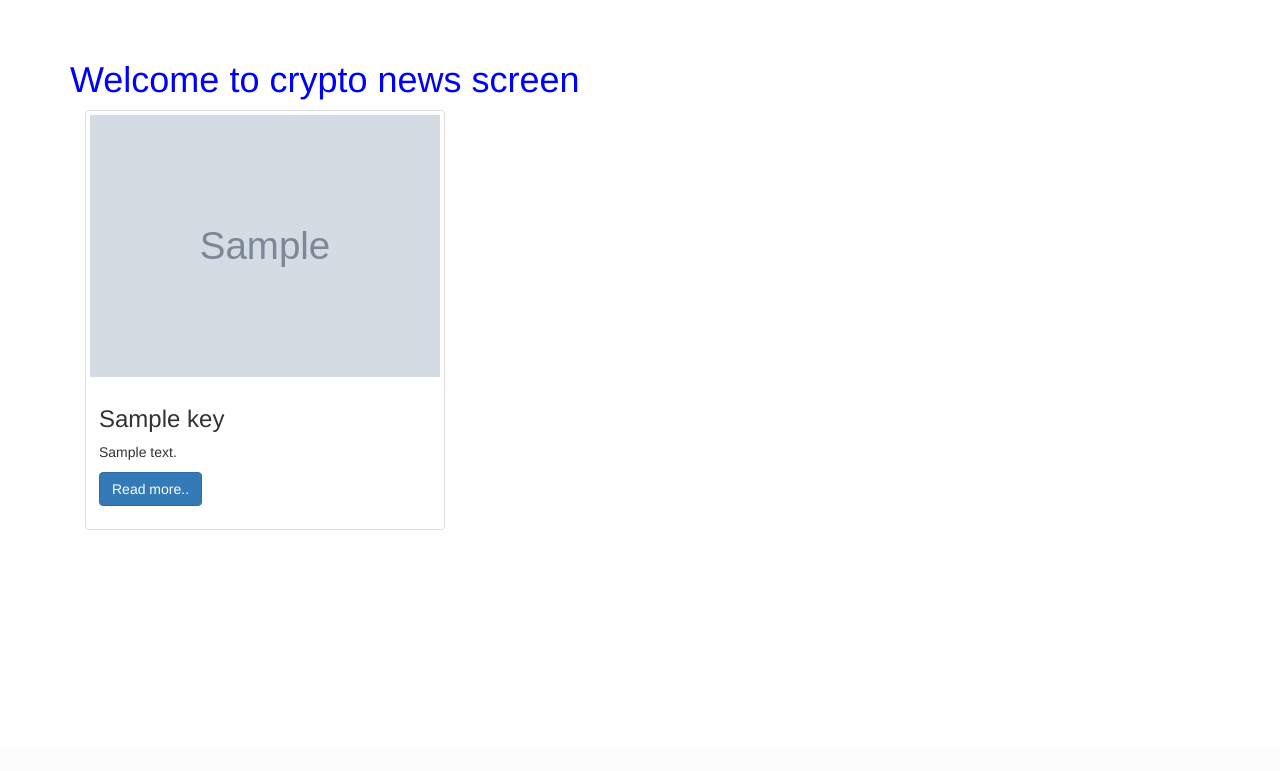
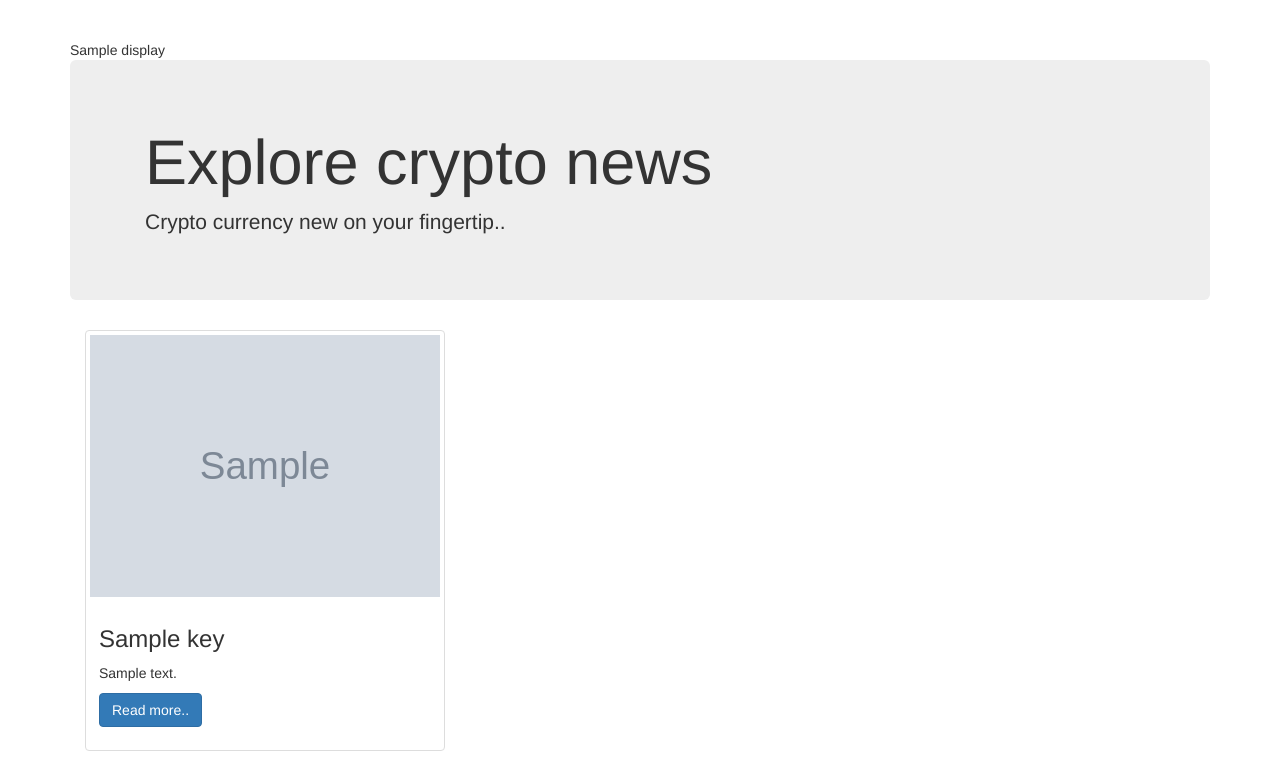
Before and after one commit to jithesh944/crypto_News, a Django app: template cryptoNewsPrj/crypto/templates/home.html in a window 1280 px wide. Shown: the part 51-822 px from the top of the page. Before the commit the page ends 581 px from the top, so only its background shows below. Run offline with Django 3.2, Linux system fonts and the light colour scheme; the template is opened without the code that fills it: most values are stand-ins (such as "Sample title", 1, 10 or a date in 2020); grey boxes marked "Sample" are stand-in pictures; some libraries are stand-ins or nearby versions.

Commit message:
Update the views with price api call

```diff
--- a/cryptoNewsPrj/crypto/templates/home.html
+++ b/cryptoNewsPrj/crypto/templates/home.html
@@ -1,10 +1,17 @@
 {% extends 'base.html' %}
 
 {% block content %}
-<h1 style="color: blue;">Welcome to crypto news screen</h1>
+<!-- <h1 style="color: blue;">Welcome to crypto news screen</h1> -->
+{{api_price.DISPLAY }}
+<div class="jumbotron jumbotron-fluid">
+    <div class="container">
+      <h1 class="display-3">Explore crypto news</h1>
+      <p class="lead">Crypto currency new on your fingertip..</p>
+    </div>
+</div>
 <div class="container">
-    <div class="row" style=" display: flex;flex-wrap: wrap;">
-        {% for key in api.Data %}
+    <div class="row" >
+        {% for key in api_news.Data %}
         {% if key.body != '' %}
         <div class="col-sm-6 col-md-4 col-lg-4">
             <div class="thumbnail">
```
Also changed, not shown: cryptoNewsPrj/crypto/views.py (+9 -5 lines).
